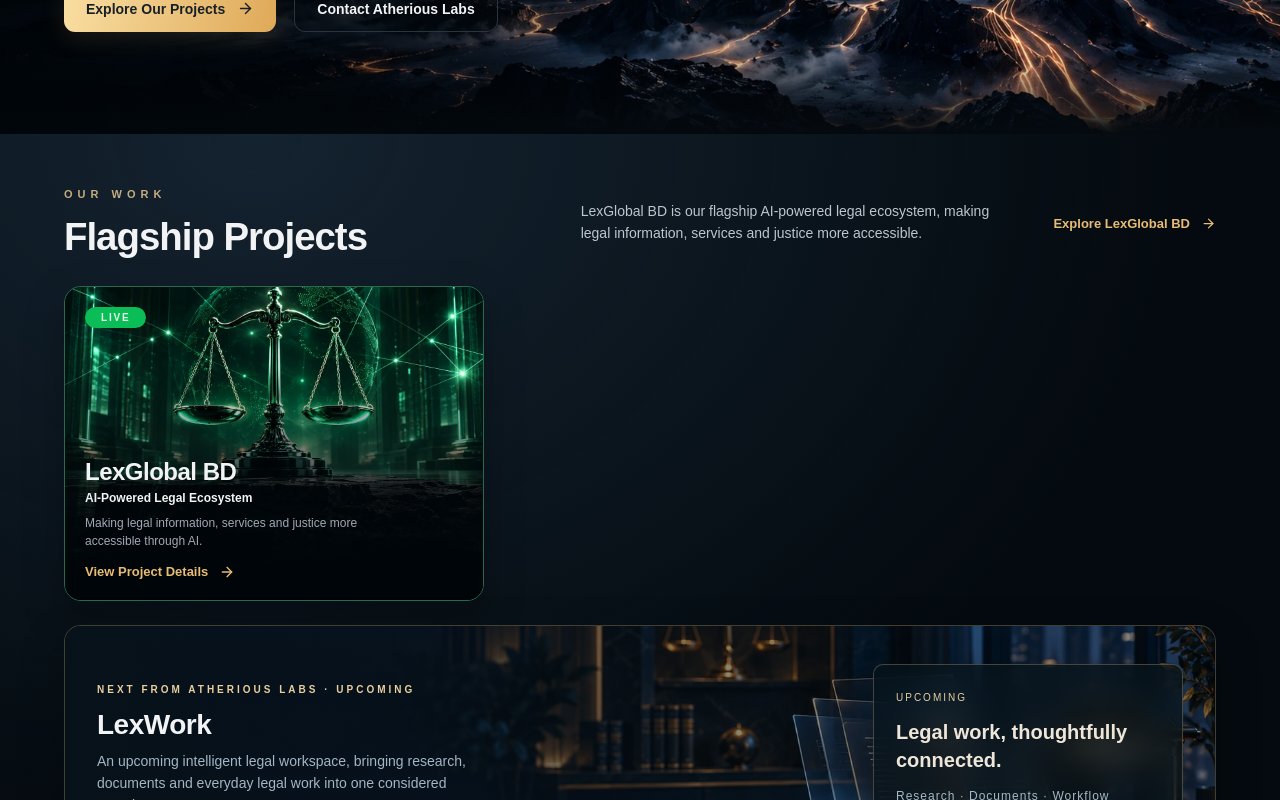
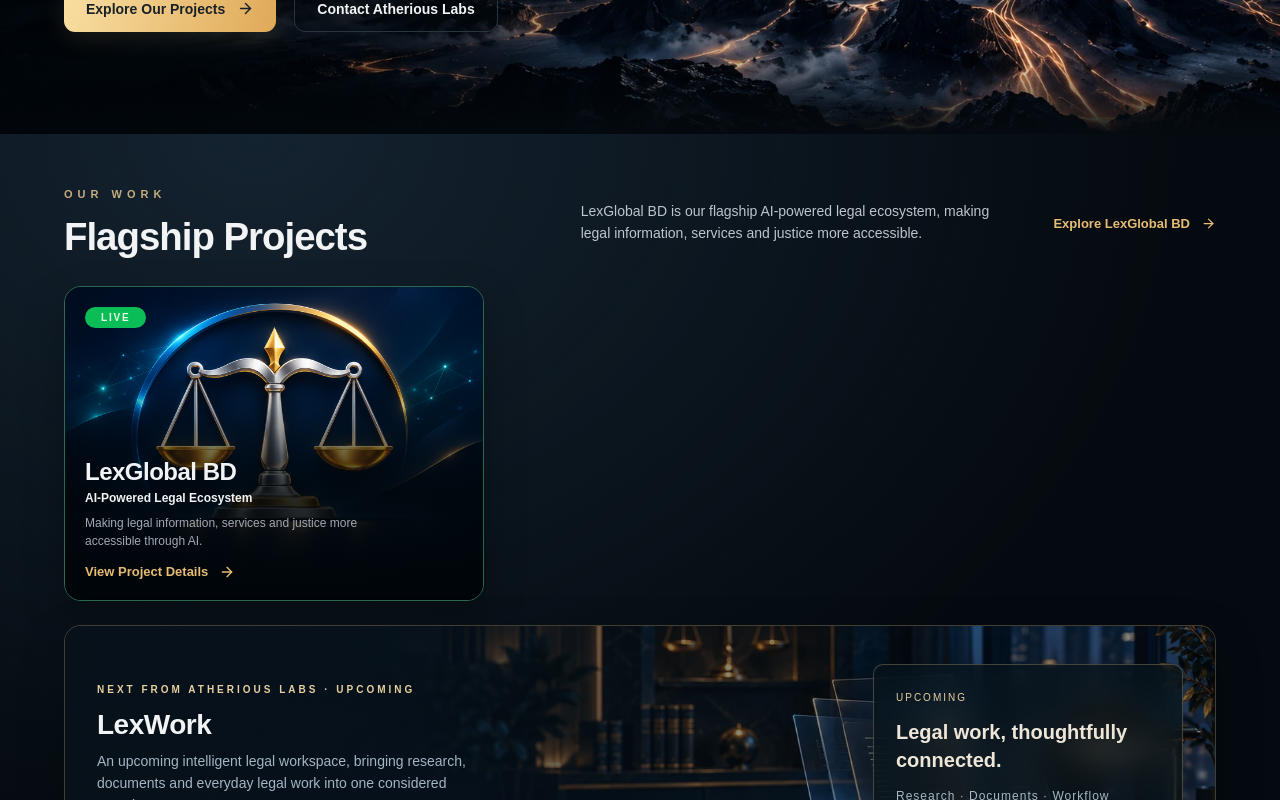
Before and after one commit to nafiulnahid17/Atherious-labs-, a Next.js app: page / in a window 1280 px wide. Shown: the part 496-1296 px from the top of the page. Built offline with nearby package versions, Linux system fonts and the light colour scheme.

Commit message:
Add LexGlobal 3D card artwork

```diff
--- a/app/page.tsx
+++ b/app/page.tsx
@@ -22,7 +22,7 @@ const products = [
     name: "LexGlobal BD",
     tag: "Live",
     className: "legal",
-    image: "legal.webp",
+    image: "lexglobal-card-3d.png",
     subtitle: "AI-Powered Legal Ecosystem",
     description:
       "Making legal information, services and justice more accessible through AI.",
```
Also changed, not shown: public/assets/lexglobal-card-3d.png (added).
